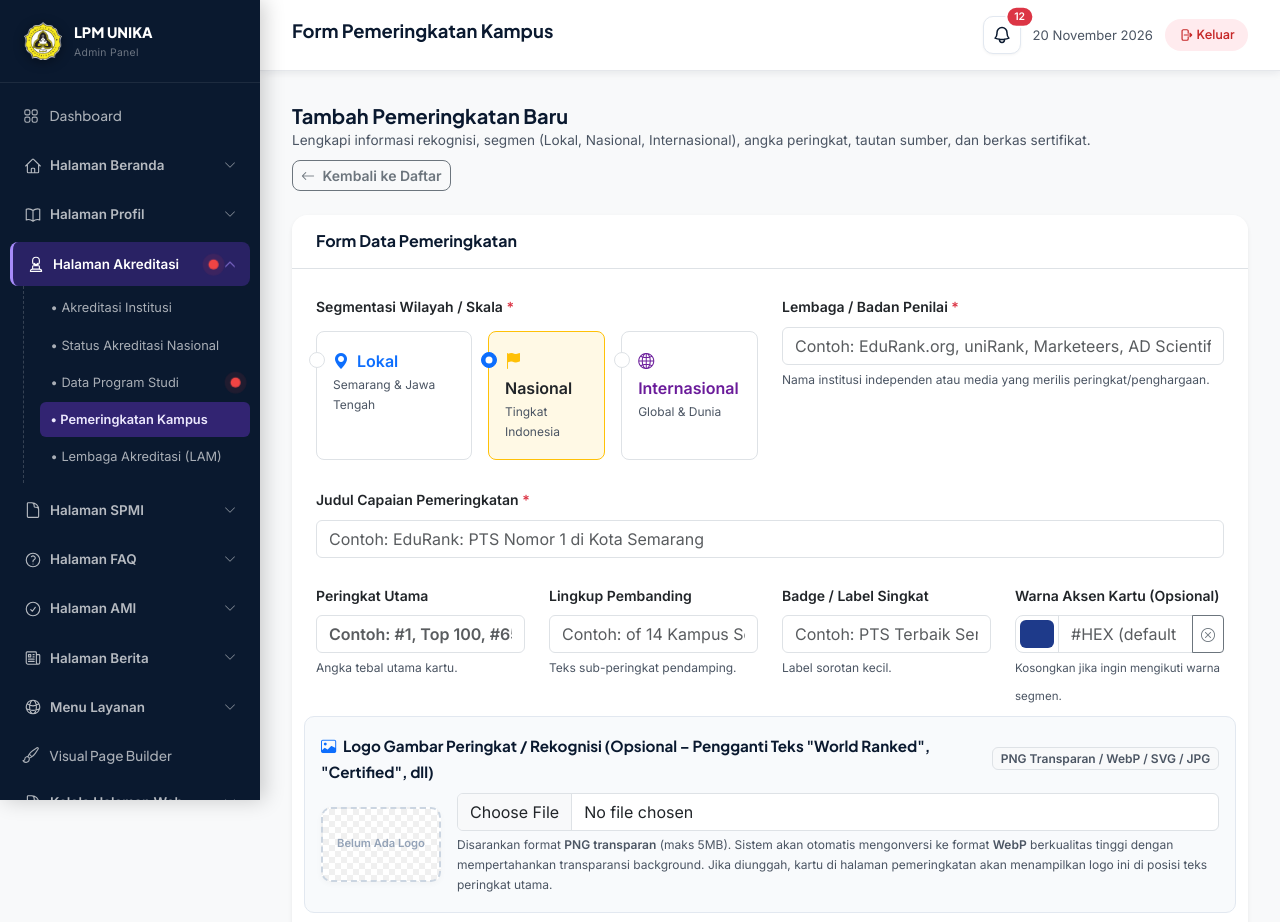
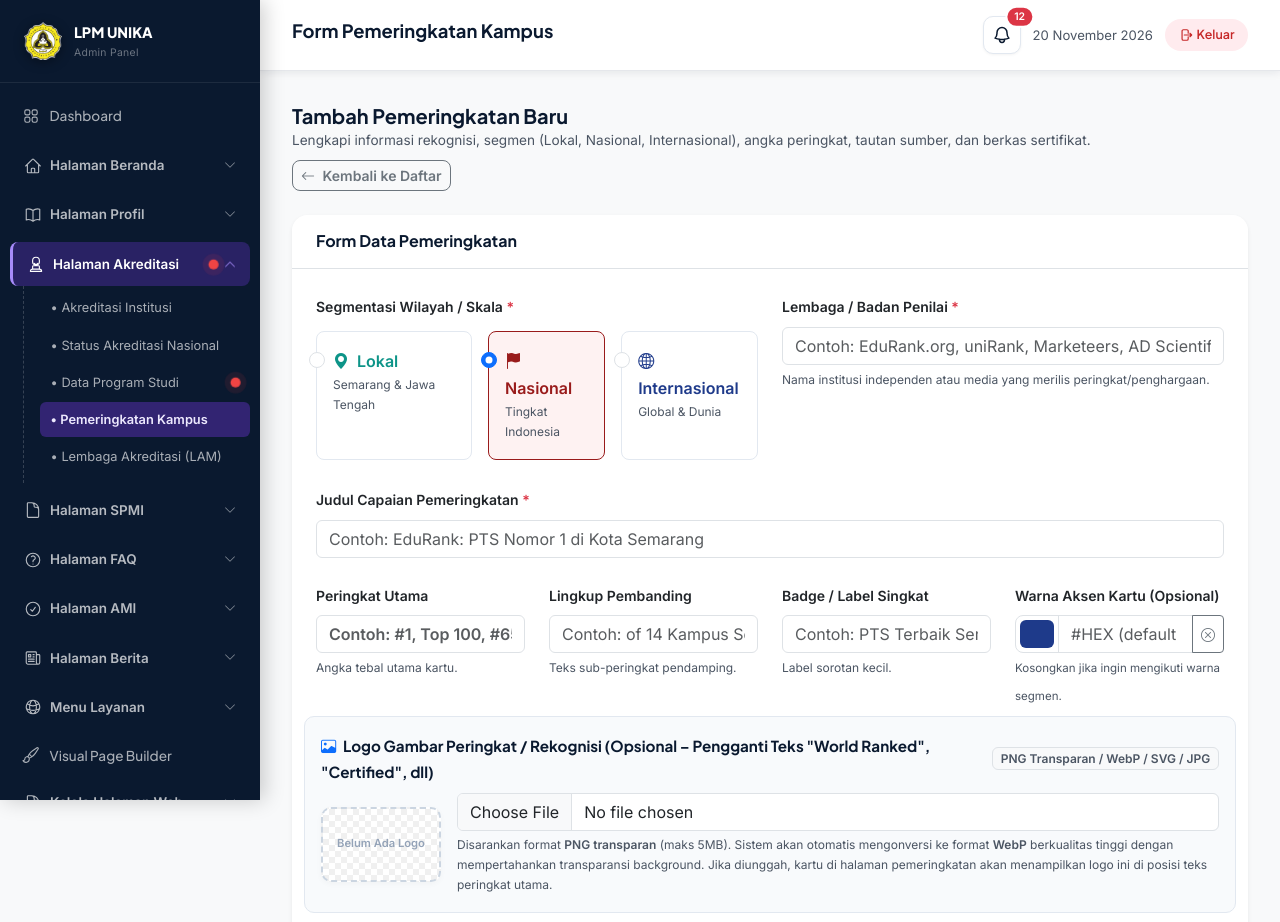
Before and after one commit to Alya-wife/LPM-Unika, a PHP site: page /LPM/admin/pemeringkatan-form.php in a window 1280 px wide. Shown: the top 922 px of the page. Run offline with PHP 8.4, Linux system fonts and the light colour scheme; a user stored in the database is signed in; data comes from the database, SQL or seed files in the repository; data that the repository does not hold is empty; some libraries are stand-ins or nearby versions.

Commit message:
fix(admin): perbaiki kontras warna teks dan background pilihan kategori internasional pada form pemeringkatan

```diff
--- a/admin/pemeringkatan-form.php
+++ b/admin/pemeringkatan-form.php
@@ -189,6 +189,30 @@ if ($_SERVER['REQUEST_METHOD'] === 'POST') {
 require_once __DIR__ . '/includes/admin-header.php';
 ?>
 
+<style>
+.radio-kat-card {
+    background: #ffffff;
+    border: 1.5px solid #E2E8F0;
+    transition: all 0.2s ease;
+    cursor: pointer;
+}
+.radio-kat-card:hover {
+    border-color: #CBD5E1;
+}
+.radio-kat-card.active-lokal {
+    border-color: #0D9488 !important;
+    background-color: #F0FDFA !important;
+}
+.radio-kat-card.active-nasional {
+    border-color: #991B1B !important;
+    background-color: #FEF2F2 !important;
+}
+.radio-kat-card.active-internasional {
+    border-color: #1E3A8A !important;
+    background-color: #EFF6FF !important;
+}
+</style>
+
 <div class="d-flex justify-content-between align-items-center mb-4 flex-wrap gap-2">
     <div>
         <h2 style="font-size:1.25rem;font-weight:700;color:var(--navy);margin:0;">
@@ -228,20 +252,20 @@ require_once __DIR__ . '/includes/admin-header.php';
                 <div class="col-md-6">
                     <label class="form-label fw-bold small text-dark">Segmentasi Wilayah / Skala <span class="text-danger">*</span></label>
                     <?php $curr_kat = $_POST['kategori'] ?? ($item['kategori'] ?? 'nasional'); ?>
-                    <div class="d-flex gap-3 mt-1">
-                        <label class="form-check p-3 border rounded-3 flex-fill cursor-pointer <?= $curr_kat === 'lokal' ? 'border-primary bg-primary bg-opacity-10' : '' ?>" style="cursor:pointer;">
-                            <input class="form-check-input me-2" type="radio" name="kategori" value="lokal" <?= $curr_kat === 'lokal' ? 'checked' : '' ?> required>
-                            <span class="fw-bold text-primary"><i class="bi bi-geo-alt-fill me-1"></i> Lokal</span>
+                    <div class="d-flex gap-3 mt-1 radio-card-group">
+                        <label class="form-check p-3 rounded-3 flex-fill radio-kat-card <?= $curr_kat === 'lokal' ? 'active-lokal' : '' ?>" id="radioCardLokal">
+                            <input class="form-check-input me-2" type="radio" name="kategori" value="lokal" <?= $curr_kat === 'lokal' ? 'checked' : '' ?> onchange="updateRadioCards(this.value)" required>
+                            <span class="fw-bold d-inline-block" style="color:#0D9488;"><i class="bi bi-geo-alt-fill me-1"></i> Lokal</span>
                             <small class="d-block text-muted" style="font-size:0.75rem;">Semarang &amp; Jawa Tengah</small>
                         </label>
-                        <label class="form-check p-3 border rounded-3 flex-fill cursor-pointer <?= $curr_kat === 'nasional' ? 'border-warning bg-warning bg-opacity-10' : '' ?>" style="cursor:pointer;">
-                            <input class="form-check-input me-2" type="radio" name="kategori" value="nasional" <?= $curr_kat === 'nasional' ? 'checked' : '' ?> required>
-                            <span class="fw-bold text-dark"><i class="bi bi-flag-fill text-warning me-1"></i> Nasional</span>
+                        <label class="form-check p-3 rounded-3 flex-fill radio-kat-card <?= $curr_kat === 'nasional' ? 'active-nasional' : '' ?>" id="radioCardNasional">
+                            <input class="form-check-input me-2" type="radio" name="kategori" value="nasional" <?= $curr_kat === 'nasional' ? 'checked' : '' ?> onchange="updateRadioCards(this.value)" required>
+                            <span class="fw-bold d-inline-block" style="color:#991B1B;"><i class="bi bi-flag-fill me-1"></i> Nasional</span>
                             <small class="d-block text-muted" style="font-size:0.75rem;">Tingkat Indonesia</small>
                         </label>
-                        <label class="form-check p-3 border rounded-3 flex-fill cursor-pointer <?= $curr_kat === 'internasional' ? 'border-purple bg-purple bg-opacity-10' : '' ?>" style="cursor:pointer;">
-                            <input class="form-check-input me-2" type="radio" name="kategori" value="internasional" <?= $curr_kat === 'internasional' ? 'checked' : '' ?> required>
-                            <span class="fw-bold text-purple"><i class="bi bi-globe2 me-1"></i> Internasional</span>
+                        <label class="form-check p-3 rounded-3 flex-fill radio-kat-card <?= $curr_kat === 'internasional' ? 'active-internasional' : '' ?>" id="radioCardInternasional">
+                            <input class="form-check-input me-2" type="radio" name="kategori" value="internasional" <?= $curr_kat === 'internasional' ? 'checked' : '' ?> onchange="updateRadioCards(this.value)" required>
+                            <span class="fw-bold d-inline-block" style="color:#1E3A8A;"><i class="bi bi-globe2 me-1"></i> Internasional</span>
                             <small class="d-block text-muted" style="font-size:0.75rem;">Global &amp; Dunia</small>
                         </label>
                     </div>
@@ -825,6 +849,15 @@ document.addEventListener('DOMContentLoaded', function() {
             bsModalLogoRank.hide();
         }
     });
+
+    window.updateRadioCards = function(val) {
+        document.getElementById('radioCardLokal')?.classList.remove('active-lokal');
+        document.getElementById('radioCardNasional')?.classList.remove('active-nasional');
+        document.getElementById('radioCardInternasional')?.classList.remove('active-internasional');
+        if (val === 'lokal') document.getElementById('radioCardLokal')?.classList.add('active-lokal');
+        if (val === 'nasional') document.getElementById('radioCardNasional')?.classList.add('active-nasional');
+        if (val === 'internasional') document.getElementById('radioCardInternasional')?.classList.add('active-internasional');
+    };
 });
 </script>
 
```
